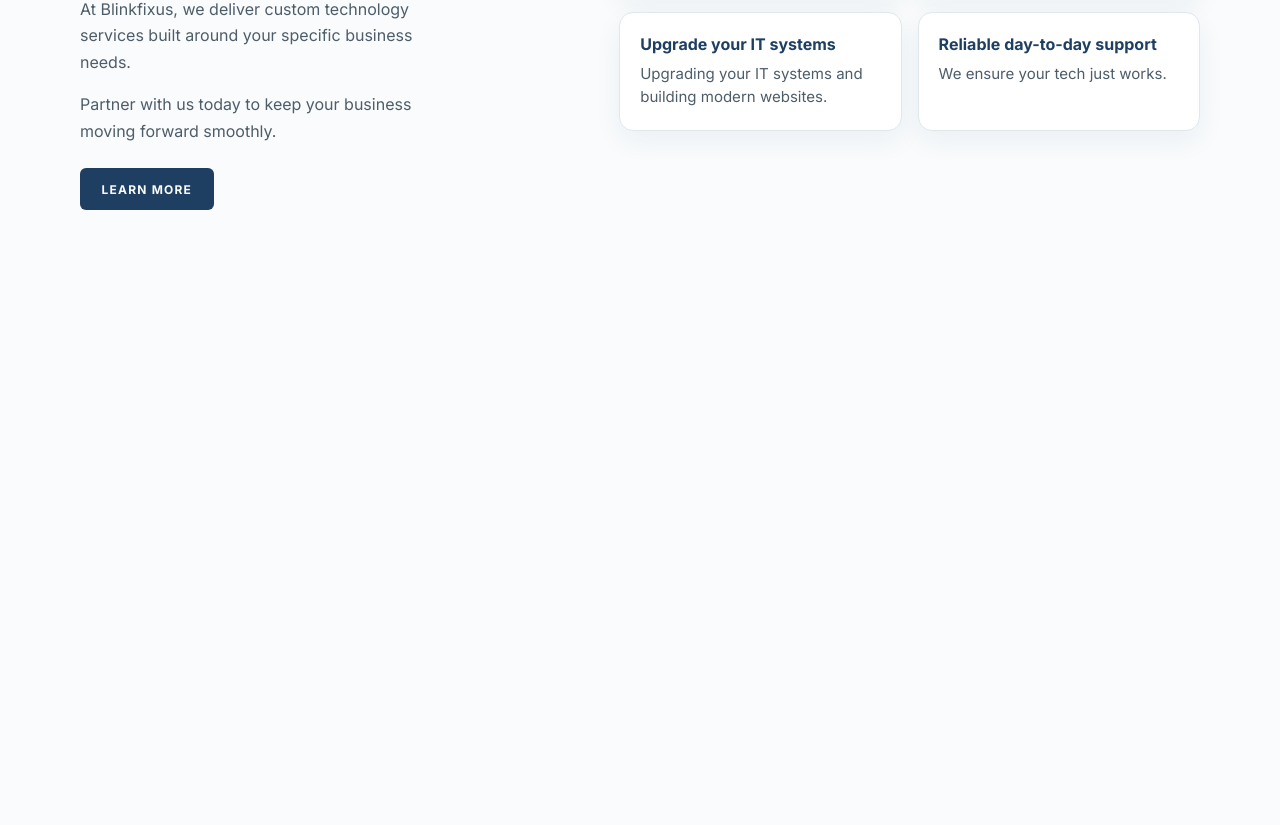
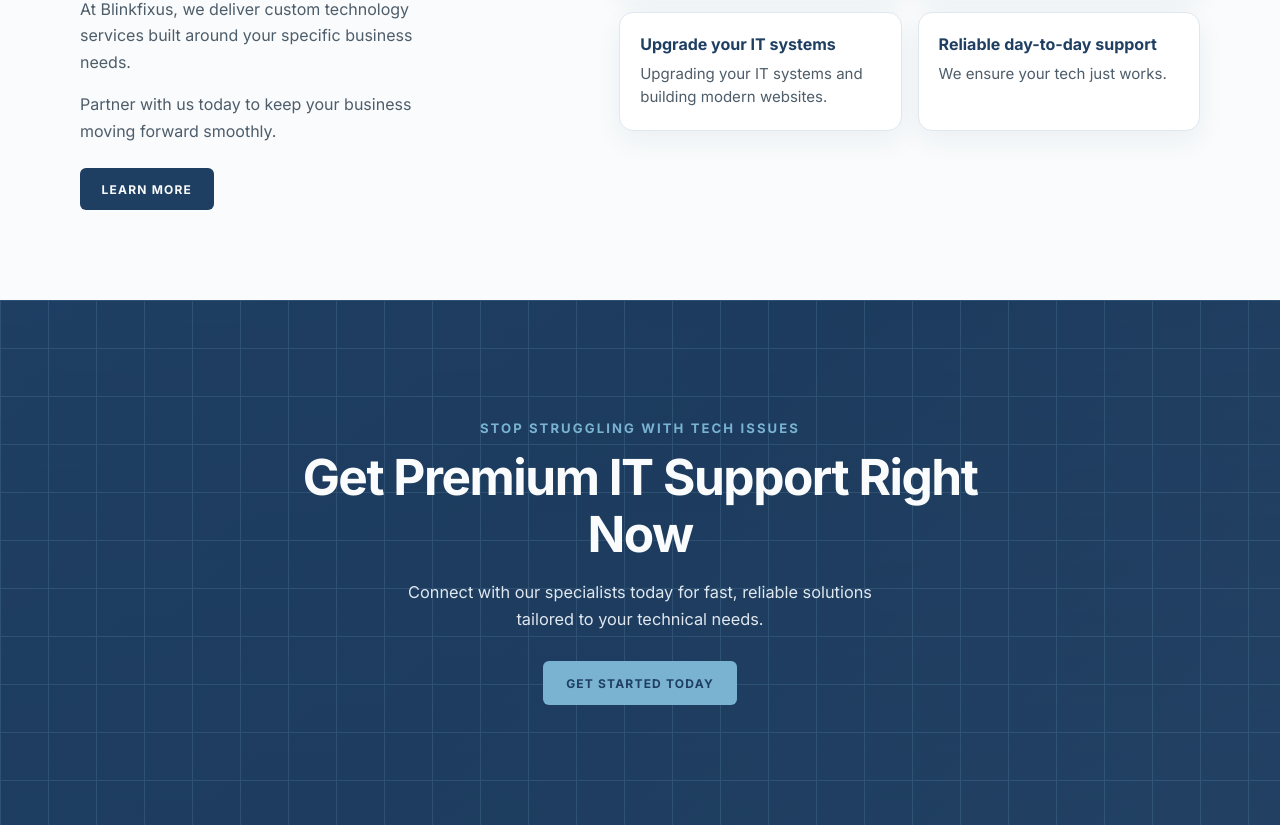
Before and after one commit to ahannan08/IT-Support-, a React (Vite) app in the folder frontend/: page / in a window 1280 px wide. Shown: the part 1696-2521 px from the top of the page. Before the commit the page ends 1996 px from the top, so only its background shows below. Built offline with nearby package versions, Linux system fonts and the light colour scheme.

Commit message:
getting started

```diff
--- a/frontend/src/components/SectionRenderer.jsx
+++ b/frontend/src/components/SectionRenderer.jsx
@@ -1,6 +1,7 @@
 import Banner from './sections/Banner'
 import Services from './sections/Services'
 import WhoWeAre from './sections/WhoWeAre'
+import GetStarted from './sections/GetStarted'
 import Hero from './sections/Hero'
 import FeatureGrid from './sections/FeatureGrid'
 import ServiceList from './sections/ServiceList'
@@ -12,6 +13,7 @@ const SECTION_MAP = {
   banner: Banner,
   services: Services,
   'who-we-are': WhoWeAre,
+  'get-started': GetStarted,
   hero: Hero,
   'feature-grid': FeatureGrid,
   'service-list': ServiceList,
--- /dev/null
+++ b/frontend/src/components/sections/GetStarted.jsx
@@ -0,0 +1,23 @@
+import { Link } from 'react-router-dom'
+
+export default function GetStarted({ section }) {
+  const image = section.image?.src
+
+  return (
+    <section
+      className="get-started"
+      style={image ? { '--get-started-image': `url(${image})` } : undefined}
+    >
+      <div className="get-started-inner">
+        {section.eyebrow ? <p className="get-started-eyebrow">{section.eyebrow}</p> : null}
+        {section.headline ? <h2 className="get-started-headline">{section.headline}</h2> : null}
+        {section.body ? <p className="get-started-body">{section.body}</p> : null}
+        {section.cta ? (
+          <Link className="get-started-cta" to={section.cta.path}>
+            {section.cta.label}
+          </Link>
+        ) : null}
+      </div>
+    </section>
+  )
+}
--- a/frontend/src/content/home.json
+++ b/frontend/src/content/home.json
@@ -74,6 +74,17 @@
           "body": "We ensure your tech just works."
         }
       ]
+    },
+    {
+      "id": "get-started",
+      "type": "get-started",
+      "eyebrow": "STOP STRUGGLING WITH TECH ISSUES",
+      "headline": "Get Premium IT Support Right Now",
+      "body": "Connect with our specialists today for fast, reliable solutions tailored to your technical needs.",
+      "cta": {
+        "label": "GET STARTED TODAY",
+        "path": "/contact"
+      }
     }
   ]
 }
--- a/frontend/src/index.css
+++ b/frontend/src/index.css
@@ -325,6 +325,79 @@ ol {
   line-height: 1.55;
 }
 
+.get-started {
+  position: relative;
+  isolation: isolate;
+  padding: clamp(5rem, 10vw, 7.5rem) 1.25rem;
+  background-color: var(--color-navy);
+  background-image:
+    linear-gradient(180deg, rgba(30, 62, 98, 0.88), rgba(30, 62, 98, 0.92)),
+    var(--get-started-image, none),
+    linear-gradient(135deg, var(--color-navy) 0%, #13263d 48%, var(--color-slate) 100%);
+  background-size: cover;
+  background-position: center;
+  color: var(--color-paper);
+  text-align: center;
+}
+
+.get-started::before {
+  content: '';
+  position: absolute;
+  inset: 0;
+  z-index: -1;
+  opacity: 0.18;
+  background-image:
+    linear-gradient(var(--color-sky) 1px, transparent 1px),
+    linear-gradient(90deg, var(--color-sky) 1px, transparent 1px);
+  background-size: 48px 48px;
+}
+
+.get-started-inner {
+  width: min(720px, 100%);
+  margin: 0 auto;
+  display: grid;
+  justify-items: center;
+}
+
+.get-started-eyebrow {
+  margin-bottom: 0.85rem;
+  color: var(--color-sky);
+  font-size: 0.82rem;
+  font-weight: 700;
+  letter-spacing: 0.16em;
+}
+
+.get-started-headline {
+  color: var(--color-paper);
+  font-size: clamp(2rem, 4vw, 3.1rem);
+  font-weight: 700;
+  line-height: 1.15;
+  letter-spacing: -0.03em;
+}
+
+.get-started-body {
+  margin-top: 1rem;
+  max-width: 46ch;
+  color: var(--color-mist);
+  font-size: 1.02rem;
+  line-height: 1.65;
+}
+
+.get-started-cta {
+  margin-top: 1.75rem;
+  padding: 0.9rem 1.45rem;
+  border-radius: 6px;
+  background: var(--color-sky);
+  color: var(--color-navy);
+  font-size: 0.75rem;
+  font-weight: 700;
+  letter-spacing: 0.1em;
+}
+
+.get-started-cta:hover {
+  background: var(--color-paper);
+}
+
 @media (max-width: 860px) {
   .banner {
     grid-template-columns: 1fr;
```
